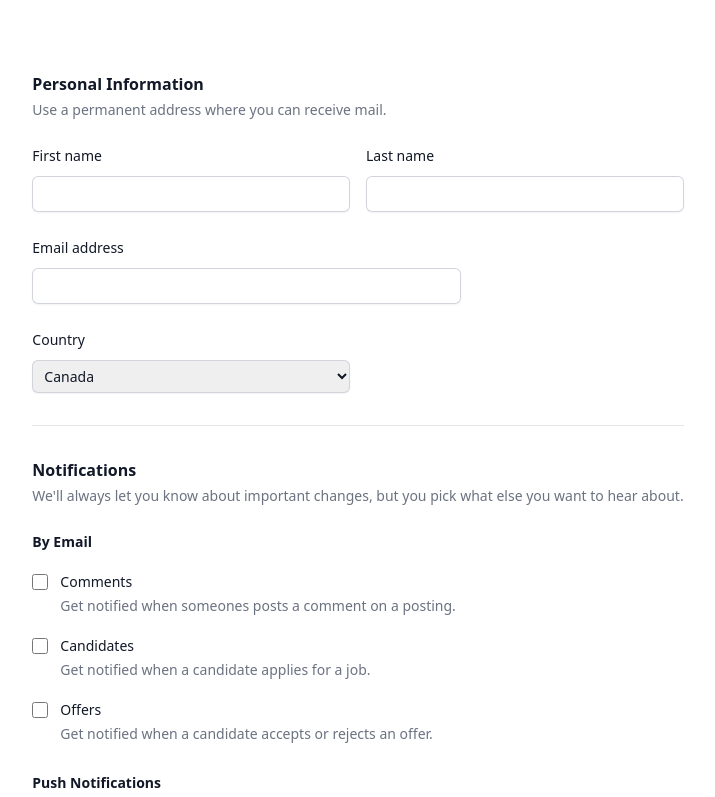
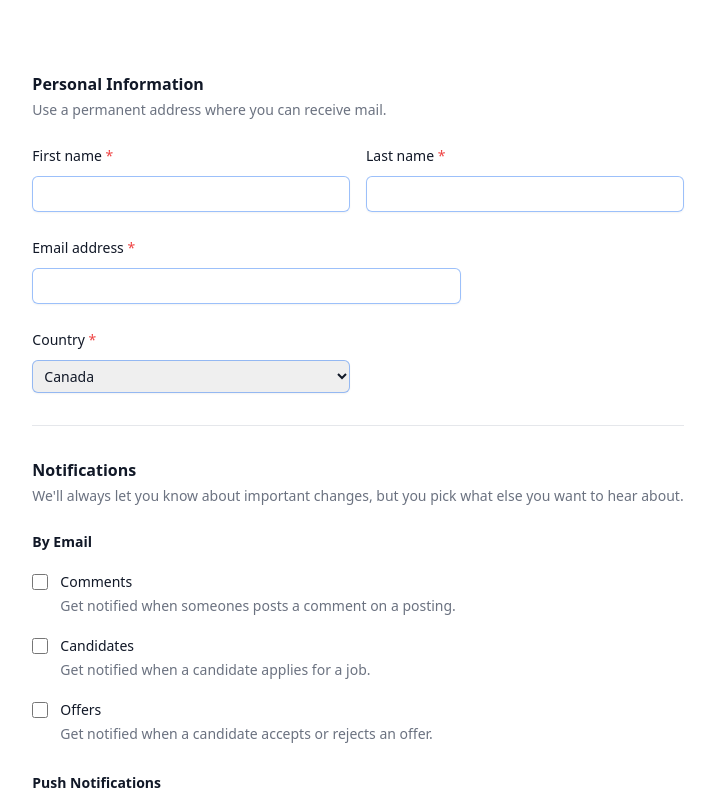
Before and after one commit to philbalarie/The-Perfect-Form, a React (Create React App) app: page / in a window 1280 px wide. Shown: the top 797 px of the page, without its empty margins (282-997 px from the left). Built offline with nearby package versions, Linux system fonts and the light colour scheme.

Commit message:
add required props and star in the label

```diff
--- a/src/App.tsx
+++ b/src/App.tsx
@@ -49,19 +49,19 @@ function App() {
               </div>
               <div className="mt-6 grid grid-cols-1 gap-y-6 gap-x-4 sm:grid-cols-6">
                 <div className={"sm:col-span-3"}>
-                  <Input type={TEXT} label={"First name"} register={register("firstName", { required: "First name is required" })} error={errors.firstName} />
+                  <Input type={TEXT} label={"First name"} register={register("firstName", { required: "First name is required" })} error={errors.firstName} required={true} />
                 </div>
 
                 <div className="sm:col-span-3">
-                  <Input type={TEXT} label={"Last name"} register={register("lastName", { required: "Last name is required" })} error={errors.lastName} />
+                  <Input type={TEXT} label={"Last name"} register={register("lastName", { required: "Last name is required" })} error={errors.lastName} required={true} />
                 </div>
 
                 <div className="sm:col-span-4">
-                  <Input type={EMAIL} label={"Email address"} register={register("emailAddress", { required: "Email Address is required", pattern: { value: EMAIL_PATTERN, message: "Email address is not valid" } }) } error={errors.emailAddress} />
+                  <Input type={EMAIL} label={"Email address"} register={register("emailAddress", { required: "Email Address is required", pattern: { value: EMAIL_PATTERN, message: "Email address is not valid" } }) } error={errors.emailAddress} required={true} />
                 </div>
 
                 <div className="sm:col-span-3">
-                  <Select label={"Country"} options={countryOptions} register={register("country", { required: "Country is required"})} error={errors.country} />
+                  <Select label={"Country"} options={countryOptions} register={register("country", { required: "Country is required"})} error={errors.country} required={true} />
                 </div>
               </div>
             </div>
--- a/src/components/UI/form/Input.tsx
+++ b/src/components/UI/form/Input.tsx
@@ -9,21 +9,22 @@ interface InputProps extends FormProps {
 
 const Input: React.FC<InputProps> = props => {
     const name = kebabCase(props.label)
-    console.log(props.register)
     // Adapt color of the input depending on the error
     const color = props.error ? 'red' : 'gray'
+
     return (
         <div>
             <label htmlFor="email" className="block text-sm font-medium leading-6 text-gray-900">
-                {capitalize(props.label)} {props.register.required && <span className="text-red-500">*</span>}
+                {capitalize(props.label)} {props.required && <span className="text-red-500">*</span>}
             </label>
             <div className="relative mt-2 rounded-md shadow-sm">
                 <input
                     type={props.type}
                     id={name}
+                    className={`block w-full pl-2 rounded-md border-0 py-1.5 pr-10 text-${color}-900 ring-1 ring-inset ring-${color}-300 placeholder:text-${color}-300 focus:ring-2 focus:ring-inset focus:ring-${color}-500 sm:text-sm sm:leading-6`}
+                    required={props.required}
                     {...props.register}
-                    className={`block w-full pl-2 rounded-md border-0 py-1.5 pr-10 text-${color}-900 ring-1 ring-inset ring-${color}-300 placeholder:text-${color}-300 focus:ring-2 focus:ring-inset focus:ring-${color}-500 sm:text-sm sm:leading-6`}
-                    required={true}
+
                 />
                 {props.error && <div className="pointer-events-none absolute inset-y-0 right-0 flex items-center pr-3">
                     <ExclamationCircleIcon className="h-5 w-5 text-red-500" aria-hidden="true" />
--- a/src/components/UI/form/Select.tsx
+++ b/src/components/UI/form/Select.tsx
@@ -16,14 +16,14 @@ const Select: React.FC<SelectProps> = props => {
     return (
         <>
             <label htmlFor={props.register.name} className="block text-sm font-medium leading-6 text-gray-900">
-                {capitalize(props.label)}
+                {capitalize(props.label)} {props.required && <span className="text-red-500">*</span>}
             </label>
             <div className="relative mt-2 rounded-md shadow-sm">
                 <select
                     id={name}
+                    className={`block w-full pl-2 rounded-md border-0 py-1.5 pr-10 text-${color}-900 ring-1 ring-inset ring-${color}-300 placeholder:text-${color}-300 focus:ring-2 focus:ring-inset focus:ring-${color}-500 sm:text-sm sm:leading-6`}
+                    required={props.required}
                     {...props.register}
-                    // className="block w-full rounded-md border-0 py-1.5 text-gray-900 shadow-sm ring-1 ring-inset ring-gray-300 focus:ring-2 focus:ring-inset focus:ring-indigo-600 sm:text-sm sm:leading-6"
-                    className={`block w-full pl-2 rounded-md border-0 py-1.5 pr-10 text-${color}-900 ring-1 ring-inset ring-${color}-300 placeholder:text-${color}-300 focus:ring-2 focus:ring-inset focus:ring-${color}-500 sm:text-sm sm:leading-6`}
                 >
                     {props.options.map(o => <option key={kebabCase(o)} value={kebabCase(o)}>{o}</option>)}
                 </select>
--- a/src/types/types.ts
+++ b/src/types/types.ts
@@ -9,6 +9,7 @@ export interface Subscription {
 
 export interface FormProps {
     label: string
+    required?: boolean
     register: UseFormRegisterReturn<string>
     error: FieldError | undefined
 }
```
